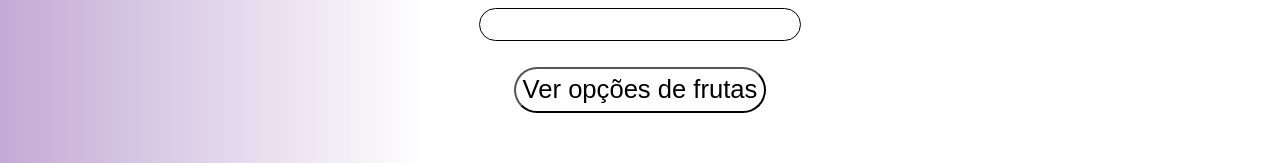
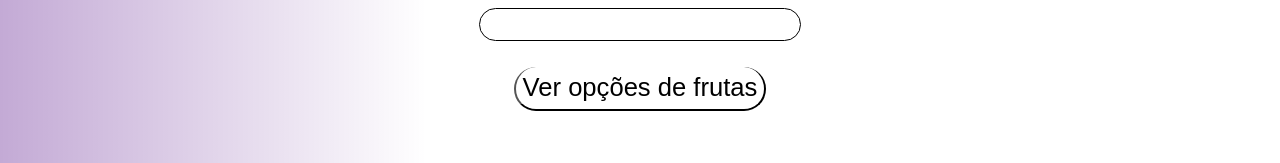
Before and after one commit to LucasFontini1/trabalho-de-p.i, a plain HTML site: page frutas.html in a window 1280 px wide. Shown: the part 527-690 px from the top of the page. Drawn offline with Linux system fonts and the light colour scheme; a web font is replaced by a local one.

Commit message:
Update frutas.html

```diff
--- a/frutas.html
+++ b/frutas.html
@@ -55,7 +55,7 @@
                 <input type="number" for="price" id="priceFruit">
             </p>
             <p>
-                <button onclick="calcFruta()">Ver opções de frutas</button>
+                <button style="border-top:2vw;" onclick="calcFruta()">Ver opções de frutas</button>
             </p>
         </section>
         <section id="result-fruits">
```
